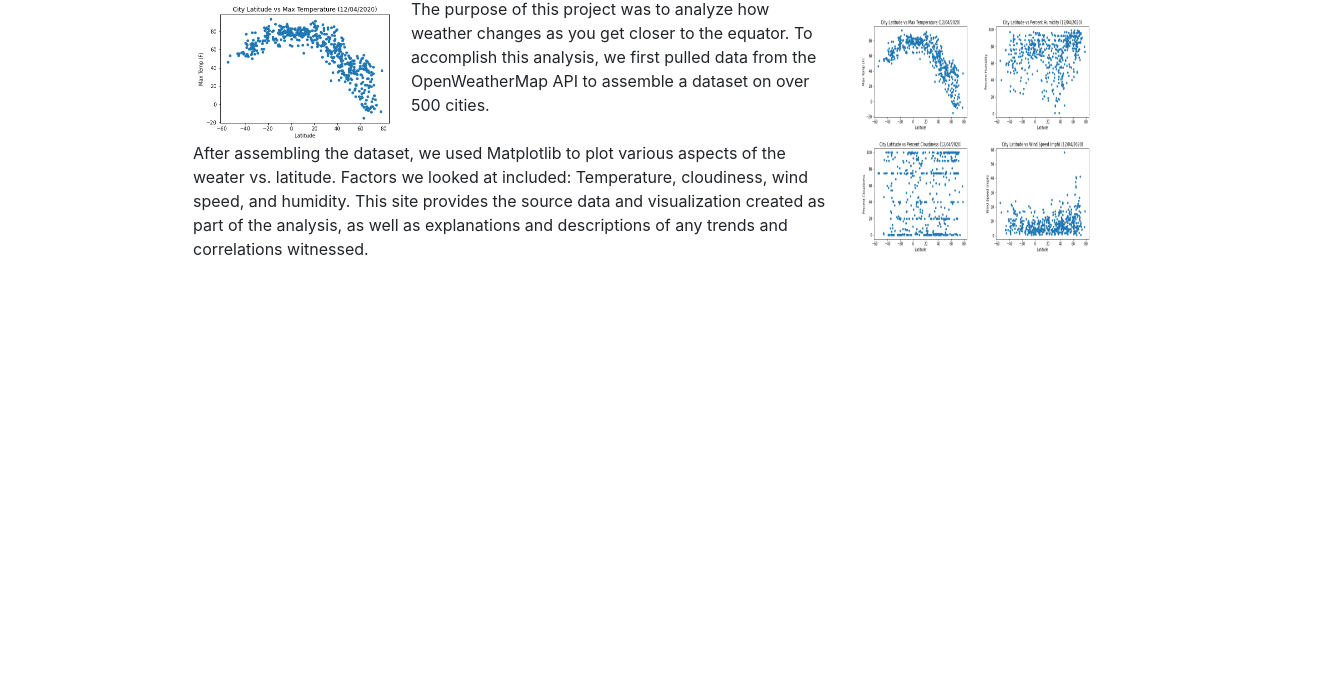
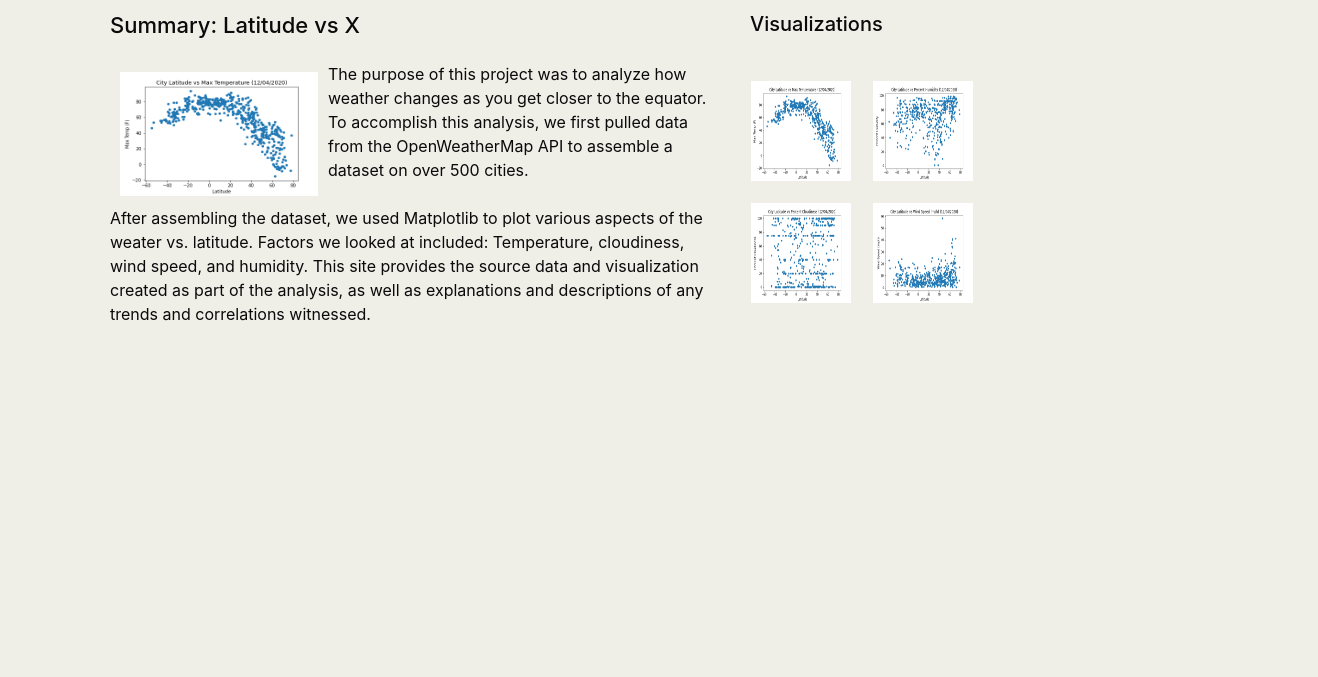
Before and after one commit to shadiaduery/Web-Design-Challenge, a plain HTML site: page index.html in a window 1280 px wide. Shown: the part 123-800 px from the top of the page, 1318 px wide, since content can reach past the window. Drawn offline with nearby package versions, Linux system fonts and the light colour scheme.

Commit message:
updating website

```diff
--- a/style.css
+++ b/style.css
@@ -23,8 +23,8 @@ paragraph {
   margin: 20px;
   margin-bottom: 20px;
 }
-.body {
-  padding: 5px;
+body {
+  padding: 20px;
   margin: 5px;
   font-family: link rel="preconnect" href="https://fonts.gstatic.com">
   <link href="https://fonts.googleapis.com/css2?family=Open+Sans:wght@300&display=swap" rel="stylesheet";
@@ -38,10 +38,10 @@ paragraph {
   background: #333;
 }
 
-.h1 {
-  padding-top: 80px;
+h1 {
+  padding-top: 10px;
   padding-right: 0px;
-  padding-bottom: 26px;
+  padding-bottom: 24px;
   padding-left: 0px;
   margin: 0;
   font-size: 22px;
@@ -49,26 +49,28 @@ paragraph {
   text-align: left;
 }
 
-.h2 {
-  padding: 10px 0;
+h2 {
+  padding: 10px;
   margin: 0;
   margin-bottom: 10px 0;
-  font-size: 22px;
+  font-size: 20px;
   color: rgb(10, 10, 10);
   text-align: left;
 }
 
-.a {
+a {
   color: #d21034;
 }
-.image {
-  padding: 20px 0;
-  margin: 20px;
-  margin-bottom: 20px;
+
+img {
+  padding-top: 10px;
+  padding-right: 10px;
+  padding-bottom: 10px;
+  padding-left: 10px;
 }
 
 /* Selecting elements by class */
-.container {
+container {
   float: left;
   position: absolute;
   left: 5%;
@@ -79,9 +81,10 @@ paragraph {
   position: absolute;
   right: 5%;
 }
-.div {
-  padding-top: 5px;
-  padding-right: 5px;
-  padding-bottom: 5px;
+
+div {
+  padding-top: 10px;
+  padding-right: 10px;
+  padding-bottom: 10px;
   padding-left: 5px;
 }
```
Also changed, not shown: index.html (+0 -40 lines).
